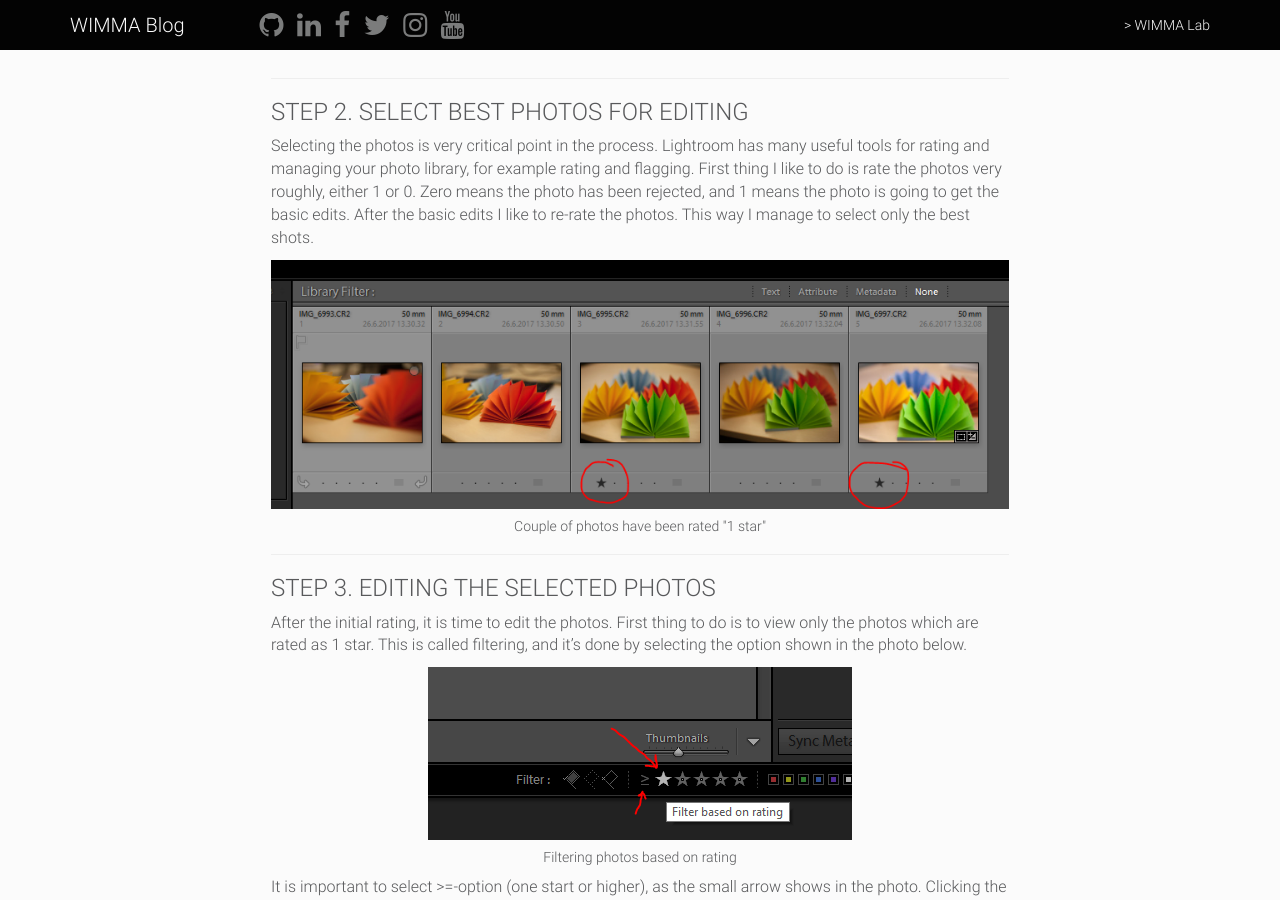
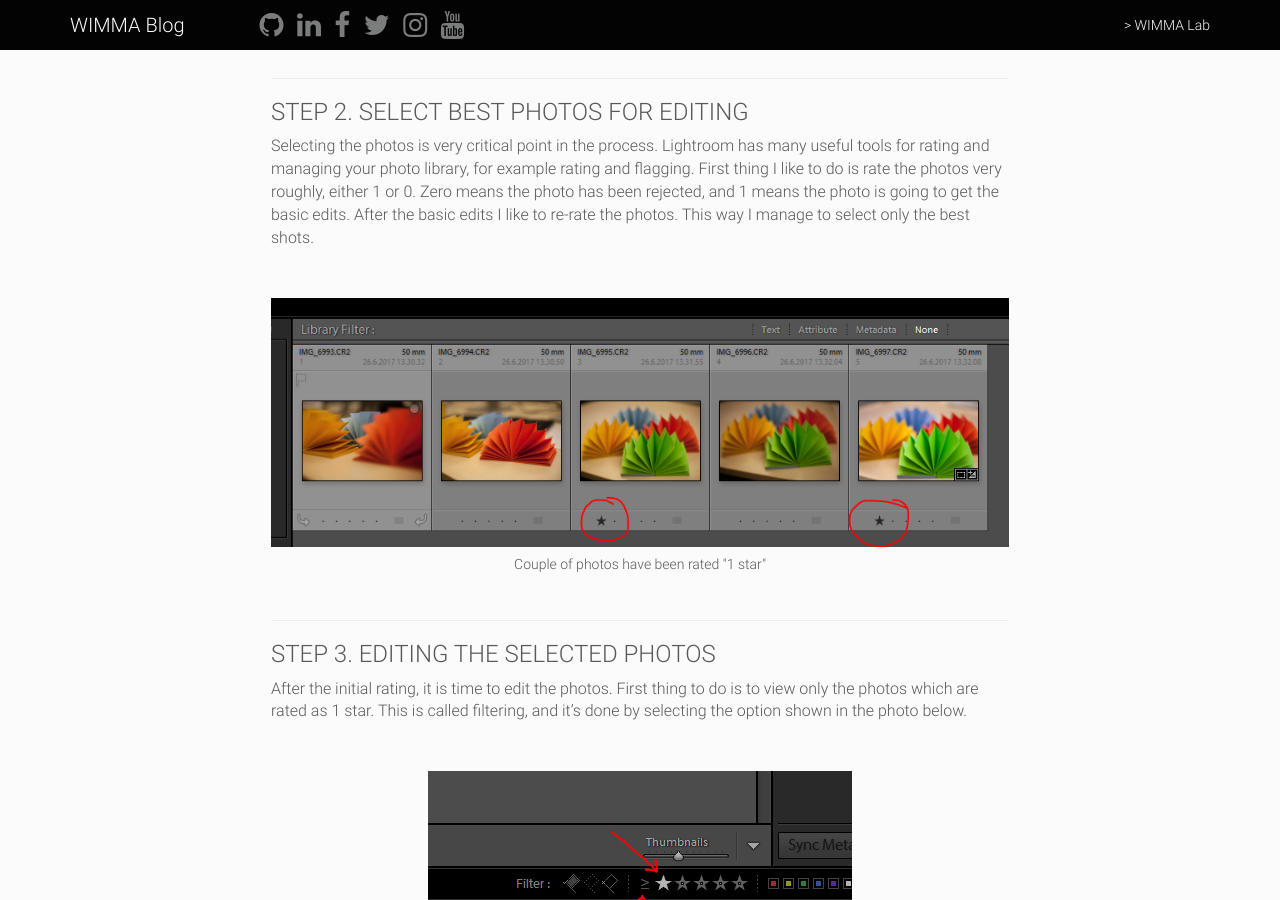
Before and after one commit to wimmalab/blog, a Jekyll site: the page built from _posts/2017-07-04-My-Lightroom-Workflow.md, in a window 1280 px wide and 900 px high, scrolled down 698 px. Built offline with Jekyll 4.4.1, drawn with Linux system fonts in a browser that asks for light colours; nearby versions of some CDN libraries.

Commit message:
Update 2017-07-04-My-Lightroom-Workflow.md

```diff
--- a/_posts/2017-07-04-My-Lightroom-Workflow.md
+++ b/_posts/2017-07-04-My-Lightroom-Workflow.md
@@ -19,28 +19,35 @@ First task is to import the pictures into lightroom’s catalogue. Importing is
 ### STEP 2. SELECT BEST PHOTOS FOR EDITING
 Selecting the photos is very critical point in the process. Lightroom has many useful tools for rating and managing your photo library, for example rating and flagging. First thing I like to do is rate the photos very roughly, either 1 or 0. Zero means the photo has been rejected, and 1 means the photo is going to get the basic edits. After the basic edits I like to re-rate the photos. This way I manage to select only the best shots.
 
+<div style="margin:3em auto 3em auto" markdown="1">
 ![rated photos]({{site.baseurl}}/img/kuva2.png)
 ##### <center>Couple of photos have been rated "1 star"</center>
-
+</div>
 ***
 
 ### STEP 3. EDITING THE SELECTED PHOTOS
 After the initial rating, it is time to edit the photos. First thing to do is to view only the photos which are rated as 1 star. This is called filtering, and it’s done by selecting the option shown in the photo below.
 
+<div style="margin:3em auto 3em auto" markdown="1">
 ![select rated photos]({{site.baseurl}}/img/kuva3.png)
 ##### <center>Filtering photos based on rating</center>
+</div>
 
 It is important to select >=-option (one start or higher), as the small arrow shows in the photo.
 Clicking the leftmost star enables filter which shows every photo that is rated 1 star or higher.
 Now you see only photos which are rated 1 or higher.
 
+<div style="margin:3em auto 3em auto" markdown="1">
 ![See only rated photos]({{site.baseurl}}/img/kuva4.png)
 ##### <center>Photos rated 1 or higher</center>
+</div>
 
 Now is the time for basic editing. Editing is done in the Develop-module, and it can be accessed by clicking “develop” in the right upper corner of the screen, or pressing “D” on your keyboard.
 
+<div style="margin:3em auto 3em auto" markdown="1">
 ![Develop Module]({{site.baseurl}}/img/kuva5.png)
 ##### <center>Develop Module</center>
+</div>
 
 In the develop-module you have all the tools you need for editing the photos. On the right you have your sliders and adjustments, and on the right you see lightroom presets, and the presets you may have created yourself. On the bottom you see a strip of photos you filtered in the last step.
 
@@ -50,15 +57,19 @@ In the develop-module you have all the tools you need for editing the photos. On
 -	Adjust colors (saturation, vibrance, sometimes hue)
 -	Apply sharpening and remove chromatic aberration, if needed.
 
+<div style="margin:3em auto 3em auto" markdown="1">
 ![Adjustments made in the panel]({{site.baseurl}}/img/kuva6.png)
 ##### <center>Some Adjustments were made to the photo</center>
+</div>
 
 ***
 
 ### STEP 4. EXPORTING PHOTOS FROM LIGHTROOM
 After the editing, it is time to export the photos from lightroom, so they can be used anywhere. Select all the photos you want to export, and then open the export dialog. Export dialog can be accessed by clicking **File > Export**
 
+<div style="margin:3em auto 3em auto" markdown="1">
 ![Export Dialog]({{site.baseurl}}/img/kuva7.png)
+</div>
 
 It is important to select the export location, and a proper image format, such as JPEG. The quality of the export can be adjusted, and the file size changes accordingly. Increasing quality increases the file size.
 It is possible to apply some sharpening and watermarks as well, but I will not explain those in detail here.
```
